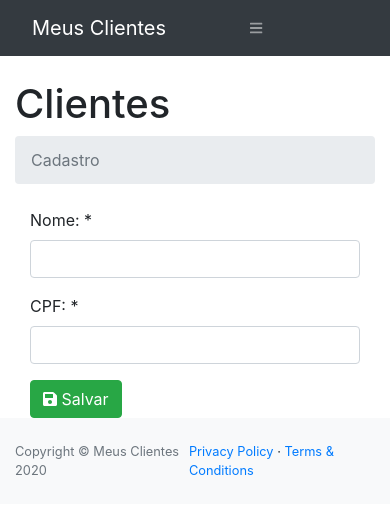
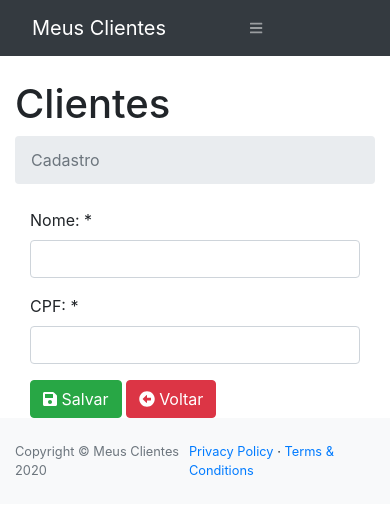
Before and after one commit to lucasbarroscode/SistemaDeVendasFrontEnd, an Angular app: page /clientes-form in a window 390 px wide. Shown: the top 514 px of the page. Built offline with nearby package versions, Linux system fonts and the light colour scheme.

Commit message:
navegando nos componentes com o router

```diff
--- a/src/app/clientes/clientes-form/clientes-form.component.html
+++ b/src/app/clientes/clientes-form/clientes-form.component.html
@@ -51,9 +51,13 @@
         </div>
 
         <div class="row">
-            <div class="col-md-2">
+            <div class="col-md-3">
                 <button type="submit" class="btn btn-success">
                     <i class="fa fa-save"></i> Salvar
+                </button>
+
+                <button type="button" class="btn btn-danger ml-1" (click)="voltarParaListagem()">
+                    <i class="fa fa-arrow-alt-circle-left"></i> Voltar
                 </button>
             </div>
         </div>
--- a/src/app/clientes/clientes-form/clientes-form.component.ts
+++ b/src/app/clientes/clientes-form/clientes-form.component.ts
@@ -1,4 +1,5 @@
 import { Component, OnInit } from '@angular/core';
+import { Router } from '@angular/router';
 import { ClientesService } from 'src/app/clientes.service';
 import { Cliente } from '../cliente';
 
@@ -16,12 +17,16 @@
   success: boolean = false;
   errors: string[];
 
-  constructor(private service: ClientesService) {
+  constructor(private service: ClientesService, private router : Router) {
     this.cliente = new Cliente();
 
    }
 
   ngOnInit(): void {
+  }
+
+  voltarParaListagem(){
+    this.router.navigate(['/clientes-lista']);
   }
 
   //Data Bind que vem do template para o componente
--- a/src/app/clientes/clientes-lista/clientes-lista.component.html
+++ b/src/app/clientes/clientes-lista/clientes-lista.component.html
@@ -5,7 +5,7 @@
 <div class="container">
     <div class="row">
         <div class="col-md-2">
-            <button class="btn btn-warning">
+            <button class="btn btn-warning" (click)="novoCadastro()">
                 <i class="fa fa-plus"></i>Novo
             </button>
         </div>
--- a/src/app/clientes/clientes-lista/clientes-lista.component.ts
+++ b/src/app/clientes/clientes-lista/clientes-lista.component.ts
@@ -1,4 +1,5 @@
 import { Component, OnInit } from '@angular/core';
+import { Router } from '@angular/router';
 import { ClientesService } from 'src/app/clientes.service';
 import { Cliente } from '../cliente';
 
@@ -11,7 +12,7 @@
 
   clientes: Cliente[] = [];
 
-  constructor(private service: ClientesService) {
+  constructor(private service: ClientesService, private router :Router) {
 
    }
 
@@ -19,4 +20,8 @@
     this.service.getClientes().subscribe( resposta => this.clientes = resposta );
   }
 
+  novoCadastro(){
+    this.router.navigate(['/clientes-form']);
+  }
+
 }
```
